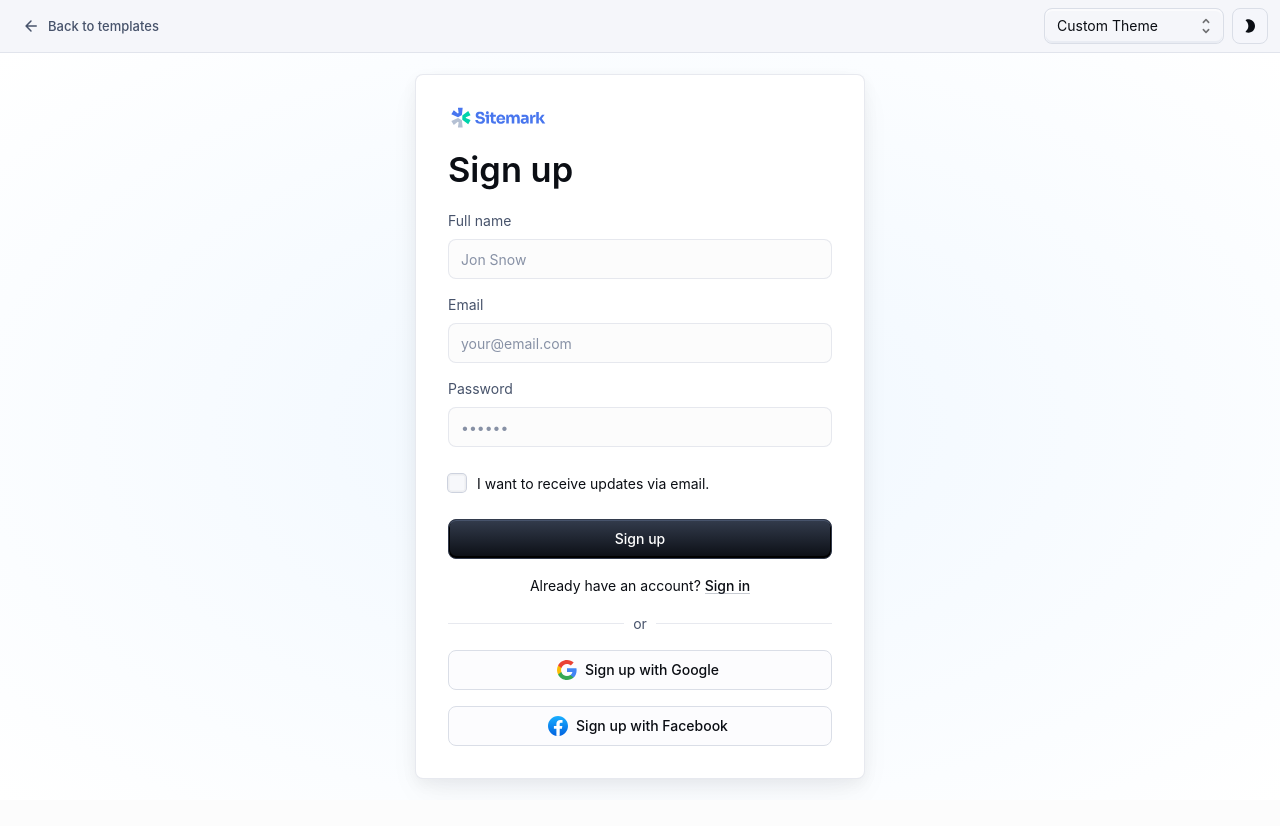
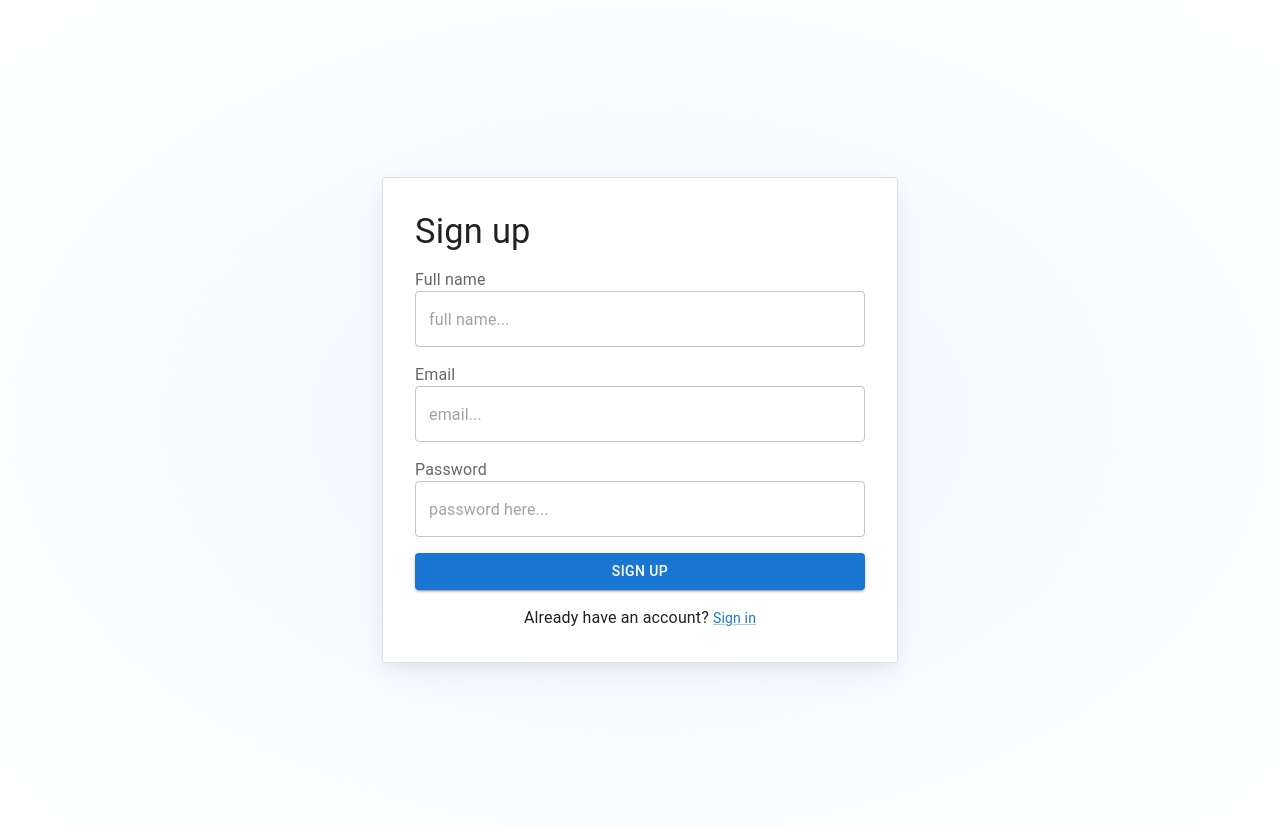
Before and after one commit to prabakaran03061998/march_24_project_management, a React (Create React App) app in the folder todolist/: page /register in a window 1280 px wide. Shown: the top 826 px of the page. Before the commit the page ends 800 px from the top, so only its background shows below. Built offline with nearby package versions, Linux system fonts and the light colour scheme; the HTML template or start-up script is replaced by a standard one.

Commit message:
signup_changes

```diff
--- a/todolist/src/pages/register-page.js
+++ b/todolist/src/pages/register-page.js
@@ -1,10 +1,6 @@
 import * as React from 'react';
 import Box from '@mui/material/Box';
 import Button from '@mui/material/Button';
-import Checkbox from '@mui/material/Checkbox';
-import CssBaseline from '@mui/material/CssBaseline';
-import Divider from '@mui/material/Divider';
-import FormControlLabel from '@mui/material/FormControlLabel';
 import FormLabel from '@mui/material/FormLabel';
 import FormControl from '@mui/material/FormControl';
 import Link from '@mui/material/Link';
@@ -13,9 +9,6 @@ import Typography from '@mui/material/Typography';
 import Stack from '@mui/material/Stack';
 import MuiCard from '@mui/material/Card';
 import { createTheme, ThemeProvider, styled } from '@mui/material/styles';
-import getSignUpTheme from '../theme/getSignUpTheme';
-import { GoogleIcon, FacebookIcon, SitemarkIcon } from '../theme/CustomIcons';
-import TemplateFrame from '../theme/TemplateFrame';
 
 
 const Card = styled(MuiCard)(({ theme }) => ({
@@ -51,9 +44,7 @@ const SignUpContainer = styled(Stack)(({ theme }) => ({
 
 export default function SignUp() {
   const [mode, setMode] = React.useState('light');
-  const [showCustomTheme, setShowCustomTheme] = React.useState(true);
   const defaultTheme = createTheme({ palette: { mode } });
-  const SignUpTheme = createTheme(getSignUpTheme(mode));
   const [emailError, setEmailError] = React.useState(false);
   const [emailErrorMessage, setEmailErrorMessage] = React.useState('');
   const [passwordError, setPasswordError] = React.useState(false);
@@ -74,16 +65,6 @@ export default function SignUp() {
       setMode(systemPrefersDark ? 'dark' : 'light');
     }
   }, []);
-
-  const toggleColorMode = () => {
-    const newMode = mode === 'dark' ? 'light' : 'dark';
-    setMode(newMode);
-    localStorage.setItem('themeMode', newMode); // Save the selected mode to localStorage
-  };
-
-  const toggleCustomTheme = () => {
-    setShowCustomTheme((prev) => !prev);
-  };
 
   const validateInputs = () => {
     const email = document.getElementById('email');
@@ -134,14 +115,7 @@ export default function SignUp() {
   };
 
   return (
-    <TemplateFrame
-      toggleCustomTheme={toggleCustomTheme}
-      showCustomTheme={showCustomTheme}
-      mode={mode}
-      toggleColorMode={toggleColorMode}
-    >
-      <ThemeProvider theme={showCustomTheme ? SignUpTheme : defaultTheme}>
-        <CssBaseline enableColorScheme />
+      <ThemeProvider theme={ defaultTheme}>
         <SignUpContainer direction="column" justifyContent="space-between">
           <Stack
             sx={{
@@ -151,7 +125,6 @@ export default function SignUp() {
             }}
           >
             <Card variant="outlined">
-              <SitemarkIcon />
               <Typography
                 component="h1"
                 variant="h4"
@@ -172,7 +145,7 @@ export default function SignUp() {
                     required
                     fullWidth
                     id="name"
-                    placeholder="Jon Snow"
+                    placeholder="full name..."
                     error={nameError}
                     helperText={nameErrorMessage}
                     color={nameError ? 'error' : 'primary'}
@@ -184,7 +157,7 @@ export default function SignUp() {
                     required
                     fullWidth
                     id="email"
-                    placeholder="your@email.com"
+                    placeholder="email..."
                     name="email"
                     autoComplete="email"
                     variant="outlined"
@@ -199,7 +172,7 @@ export default function SignUp() {
                     required
                     fullWidth
                     name="password"
-                    placeholder="••••••"
+                    placeholder="password here..."
                     type="password"
                     id="password"
                     autoComplete="new-password"
@@ -209,10 +182,6 @@ export default function SignUp() {
                     color={passwordError ? 'error' : 'primary'}
                   />
                 </FormControl>
-                <FormControlLabel
-                  control={<Checkbox value="allowExtraEmails" color="primary" />}
-                  label="I want to receive updates via email."
-                />
                 <Button
                   type="submit"
                   fullWidth
@@ -234,33 +203,9 @@ export default function SignUp() {
                   </span>
                 </Typography>
               </Box>
-              <Divider>
-                <Typography sx={{ color: 'text.secondary' }}>or</Typography>
-              </Divider>
-              <Box sx={{ display: 'flex', flexDirection: 'column', gap: 2 }}>
-                <Button
-                  type="submit"
-                  fullWidth
-                  variant="outlined"
-                  onClick={() => alert('Sign up with Google')}
-                  startIcon={<GoogleIcon />}
-                >
-                  Sign up with Google
-                </Button>
-                <Button
-                  type="submit"
-                  fullWidth
-                  variant="outlined"
-                  onClick={() => alert('Sign up with Facebook')}
-                  startIcon={<FacebookIcon />}
-                >
-                  Sign up with Facebook
-                </Button>
-              </Box>
             </Card>
           </Stack>
         </SignUpContainer>
       </ThemeProvider>
-    </TemplateFrame>
   );
 }
```
